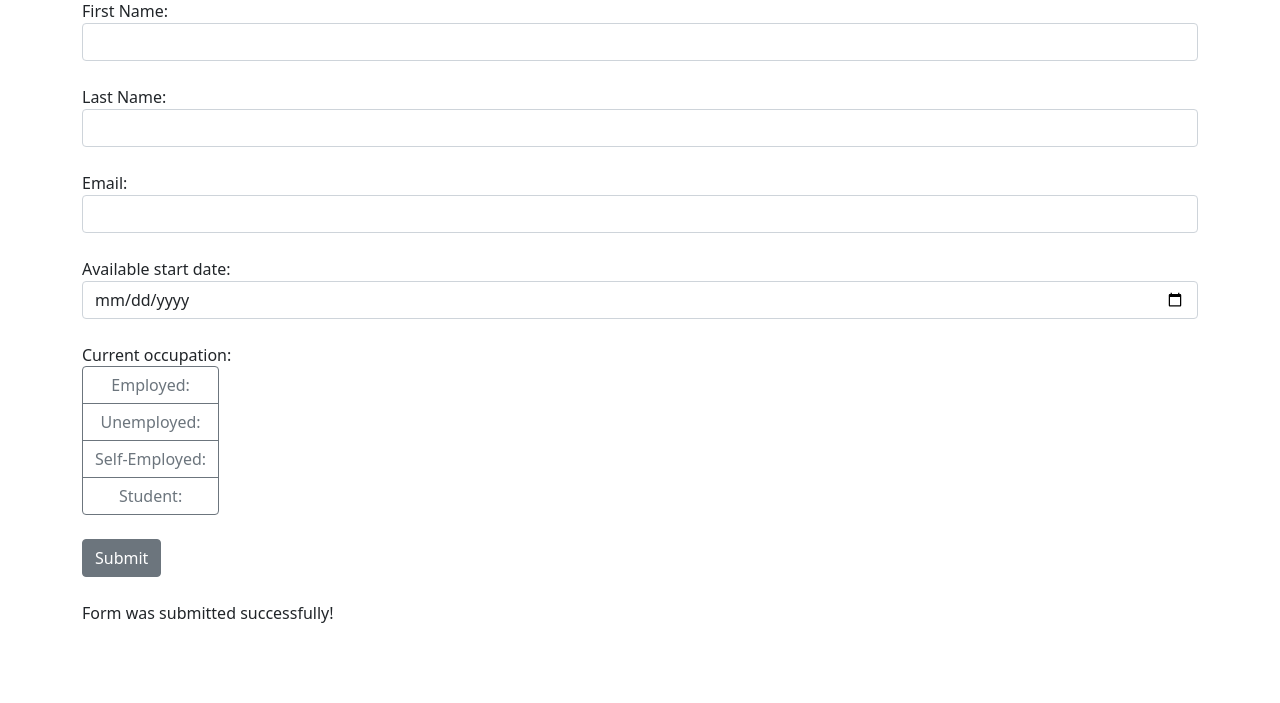
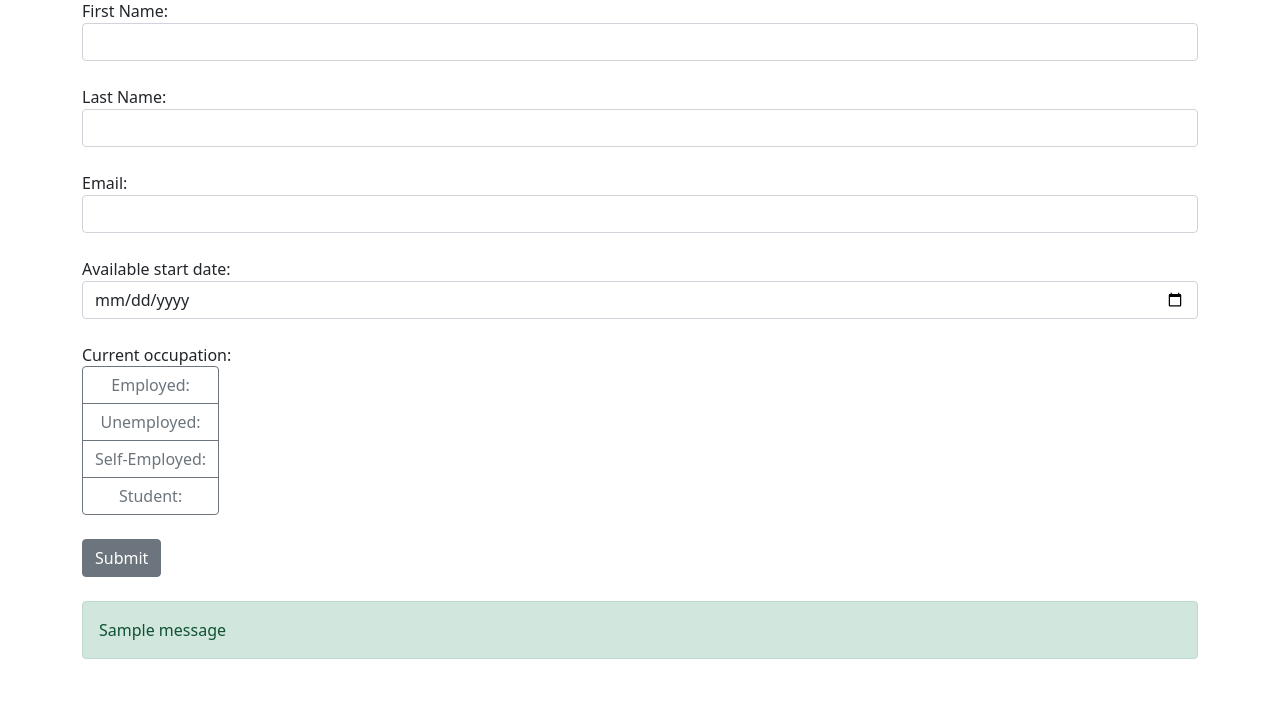
Before and after one commit to python-dev-og/job-app-form-flask, a Flask app: page / in a window 1280 px wide. Shown: the part 97-800 px from the top of the page. Run offline with Flask 3, Linux system fonts and the light colour scheme; tables that the repository leaves empty hold one stand-in row (values such as "Sample post"); one stand-in notice (Sample message) is shown.

Commit message:
Send a confirmation email

```diff
--- a/app.py
+++ b/app.py
@@ -1,12 +1,25 @@
 from datetime import datetime
 from flask import Flask, render_template, request, flash
 from flask_sqlalchemy import SQLAlchemy
+from flask_mail import Mail, Message
+import os
+from dotenv import load_dotenv
+
+load_dotenv()
 
 app = Flask(__name__)
 
-app.config["SECRET_KEY"] = "myapplication123"
+app.config["SECRET_KEY"] = os.getenv("SECRET")
 app.config["SQLALCHEMY_DATABASE_URI"] = "sqlite:///data.db"
+app.config["MAIL_SERVER"] = "smtp.gmail.com"
+app.config["MAIL_PORT"] = 465
+app.config["MAIL_USE_SSL"] = True
+app.config["MAIL_USERNAME"] = os.getenv("USER")
+app.config["MAIL_PASSWORD"] = os.getenv("PASSWORD")
+
 db = SQLAlchemy(app)
+
+mail = Mail(app)
 
 
 class Form(db.Model):
@@ -32,7 +45,17 @@ def index():
                     email=email, date=date_obj, occupation=occupation)
         db.session.add(form)
         db.session.commit()
-        flash("Your form was submitted successfully!", "success")
+
+        message_body = f"Thank you for your submission, {first_name}.\n " \
+                       f"Here are your data:\n{first_name} {last_name}" \
+                       f"\n{email}\n{date}\n{occupation}\nThank you!"
+        message = Message(subject="New form submission",
+                          sender=app.config["MAIL_USERNAME"],
+                          recipients=[email],
+                          body=message_body)
+        mail.send(message)
+
+        flash(f"{first_name}, your form was submitted successfully!", "success")
 
     return render_template("index.html")
 
--- a/templates/index.html
+++ b/templates/index.html
@@ -29,24 +29,26 @@
                     <label>Current occupation:</label>
                     <br>
                     <div class="btn-group-vertical" id="occupation">
-                        <input class="btn-check form-control" type="radio" id="employed" name="occupation" value="employed" required>
+                        <input class="btn-check form-control" type="radio" id="employed" name="occupation" value="Employed" required>
                         <label class="btn btn-outline-secondary" for="employed">Employed:</label>
 
-                        <input class="btn-check form-control" type="radio" id="unemployed" name="occupation" value="unemployed" required>
+                        <input class="btn-check form-control" type="radio" id="unemployed" name="occupation" value="Unemployed" required>
                         <label class="btn btn-outline-secondary" for="unemployed">Unemployed:</label>
 
-                        <input class="btn-check form-control" type="radio" id="self-employed" name="occupation" value="self-employed" required>
+                        <input class="btn-check form-control" type="radio" id="self-employed" name="occupation" value="Self-employed" required>
                         <label class="btn btn-outline-secondary" for="self-employed">Self-Employed:</label>
 
-                        <input class="btn-check form-control" type="radio" id="student" name="occupation" value="student" required>
+                        <input class="btn-check form-control" type="radio" id="student" name="occupation" value="Student" required>
                         <label class="btn btn-outline-secondary" for="student">Student:</label>
                     </div>
                 </div>
                 <button class="btn btn-secondary mb-4" type="submit">Submit</button>
                 {% with messages = get_flashed_messages() %}
                 {% if messages %}
-                <div>
-                    Form was submitted successfully!
+                <div class="alert alert-success">
+                    {% for message in messages %}
+                        {{ message }}
+                    {% endfor %}
                 </div>
                 {% endif %}
                 {% endwith %}
```
